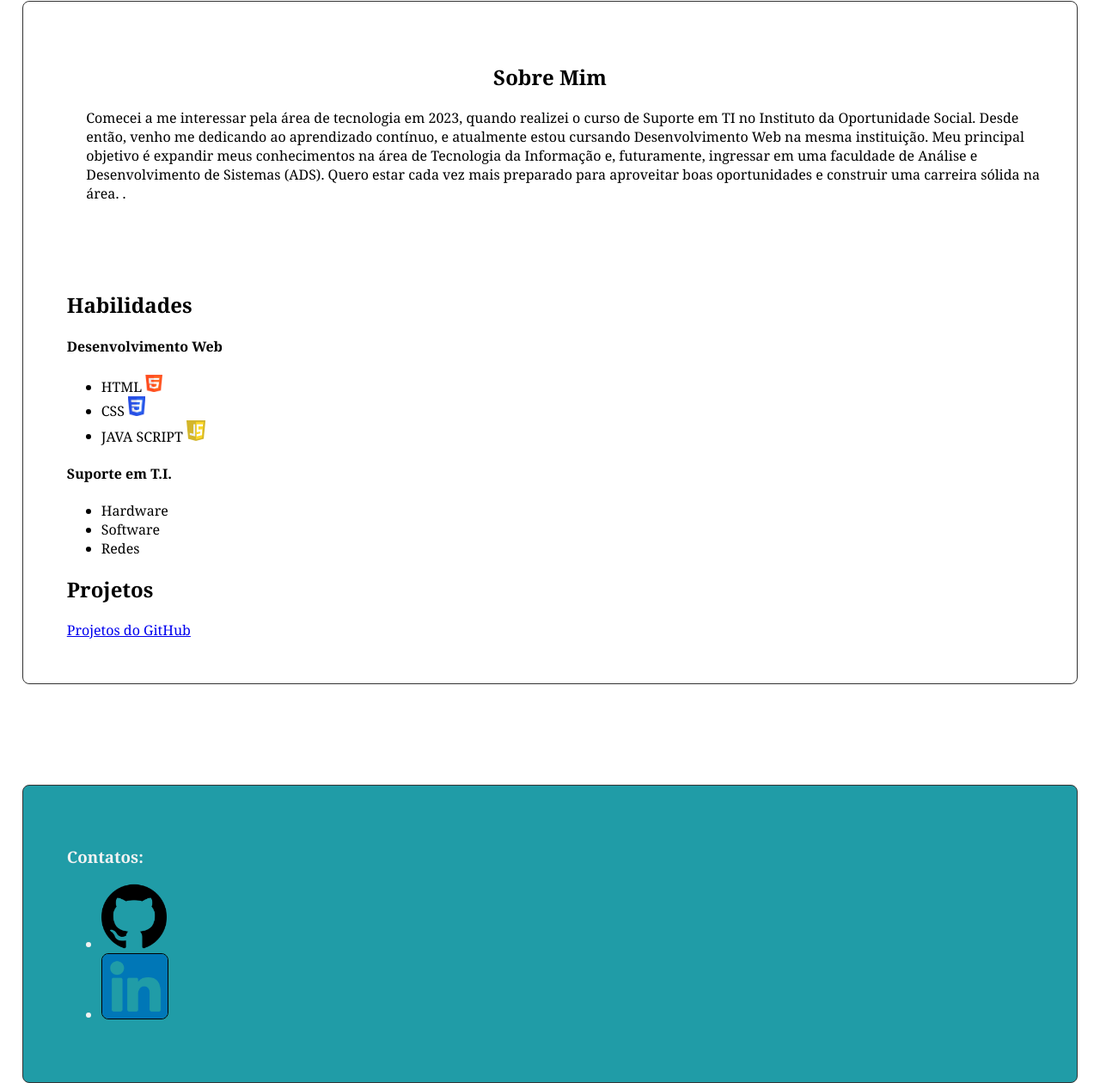
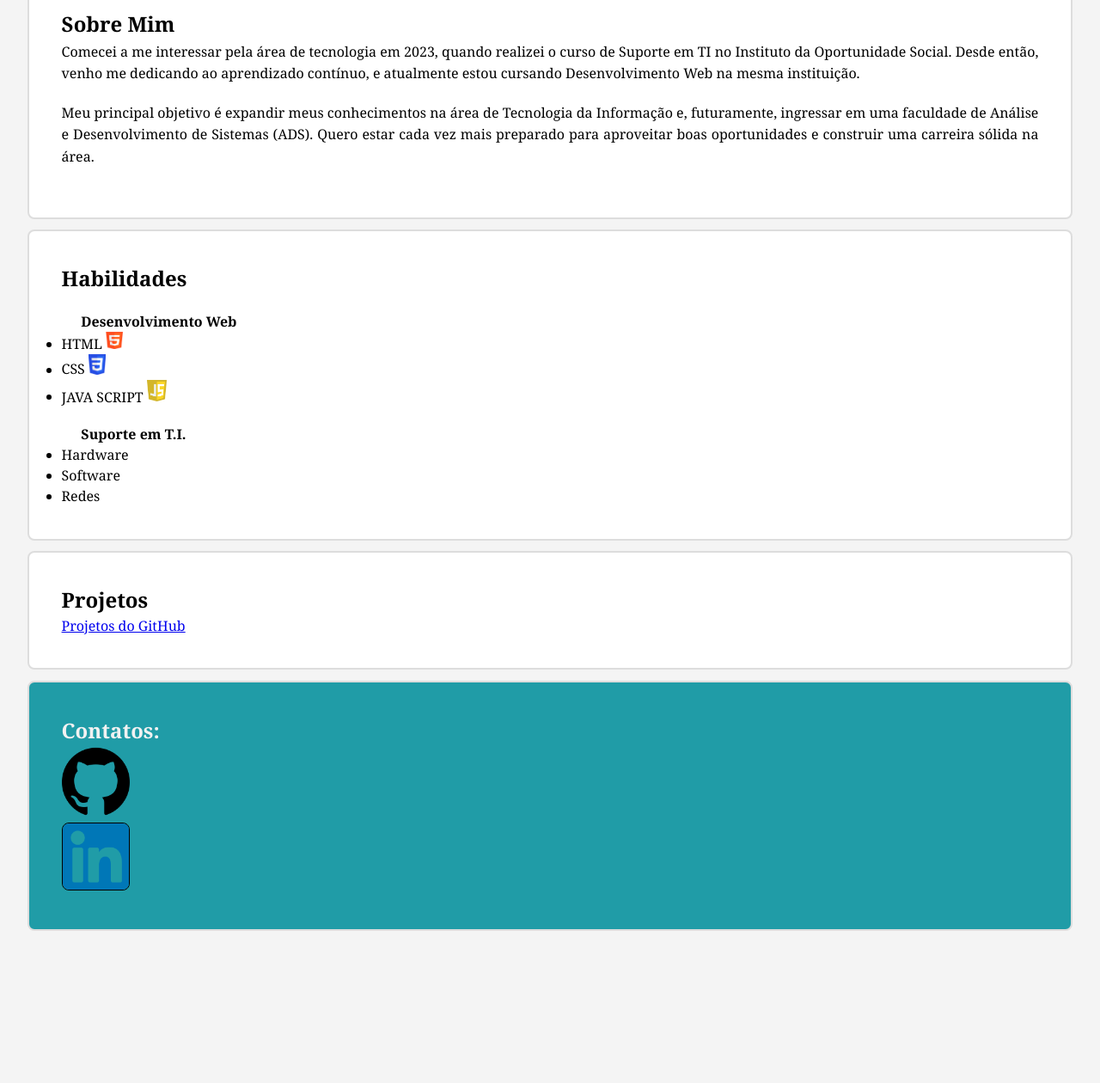
Before and after one commit to mateusqueirox/meuPortfolio, a plain HTML site: page index.html in a window 1280 px wide. Shown: the part 349-1609 px from the top of the page at 86% size. After the commit the page ends 1464 px from the top, so only its background shows below. Drawn offline with Linux system fonts and the light colour scheme.

Commit message:
arrumei os textos novamente

```diff
--- a/index.html
+++ b/index.html
@@ -4,13 +4,11 @@
 <head>
     <meta charset="UTF-8">
     <meta name="viewport" content="width=device-width, initial-scale=1.0">
+    <link rel="stylesheet" href="portfolio.css">
     <title>Portfólio</title>
 </head>
 
 <body>
-
-
-
     <header>
         <nav class="navegador">
             <ul>
@@ -24,20 +22,25 @@
         <p> Olá, meu nome é Mateus Queiroz. Este é o meu portfólio pessoal,
             onde compartilho minhas habilidades, projetos e aprendizados na área de tecnologia.</p>
     </header>
+
     <main>
         <section id="sobre">
-
             <h2>Sobre Mim</h2>
 
-            <p>Comecei a me interessar pela área de tecnologia em 2023, quando realizei o curso de Suporte em TI no Instituto da Oportunidade Social.
-             Desde então, venho me dedicando ao aprendizado contínuo, e atualmente estou cursando Desenvolvimento Web na mesma instituição.
-Meu principal objetivo é expandir meus conhecimentos na área de Tecnologia da Informação e, futuramente, ingressar em uma faculdade de Análise e Desenvolvimento de Sistemas (ADS). Quero estar cada vez mais preparado para aproveitar boas oportunidades e construir uma carreira sólida na área. . </p>
+            <p>Comecei a me interessar pela área de tecnologia em 2023, quando realizei o curso de Suporte em TI no
+                Instituto da Oportunidade Social.
+                Desde então, venho me dedicando ao aprendizado contínuo, e atualmente estou cursando Desenvolvimento Web
+                na mesma instituição. </p>
+
+            <p>Meu principal objetivo é expandir meus conhecimentos na área de Tecnologia da Informação e, futuramente,
+                ingressar em uma faculdade de Análise e Desenvolvimento de Sistemas (ADS). Quero estar cada vez mais
+                preparado para aproveitar boas oportunidades e construir uma carreira sólida na área.</p>
         </section>
 
-        <br><br><br>
+
 
         <section id="habilidades">
-            <div class="habs">
+
             <h2>Habilidades</h2>
 
             <h4>Desenvolvimento Web</h4>
@@ -54,7 +57,7 @@ Meu principal objetivo é expandir meus conhecimentos na área de Tecnologia da
                 <li>Software</li>
                 <li>Redes</li>
             </ul>
-            </div>
+
         </section>
 
         <section id="projetos">
@@ -66,21 +69,20 @@ Meu principal objetivo é expandir meus conhecimentos na área de Tecnologia da
         </section>
 
     </main>
-<br><br><br>
+
     <footer>
 
-     <h3>Contatos:</h3>
+        <h2>Contatos:</h2>
 
         <ul>
             <li><a href="https://github.com/mateusqueirox"><img src="assets/github.png" alt="" id="gitHub"></a></li>
 
-            <li><a href="https://www.linkedin.com/in/mateus-queiroz-b411a628b?utm_source=share&utm_campaign=share_via&utm_content=profile&utm_medium=android_app"><img src="assets/linkedin.png" alt="" id="linkedin"></a> </li>
+            <li><a  href="https://www.linkedin.com/in/mateus-queiroz-b411a628b?utm_source=share&utm_campaign=share_via&utm_content=profile&utm_medium=android_app"><img
+                        src="assets/linkedin.png" alt="" id="linkedin"></a> </li>
         </ul>
 
     </footer>
 
-   <link rel="stylesheet" href="portfolio.css">
-
 </body>
 
 </html>
--- a/portfolio.css
+++ b/portfolio.css
@@ -1,38 +1,47 @@
+ *{
+    margin: 0;
+    padding: 0;
+    box-sizing: border-box;
+ }
+
  body{
     margin: 0;
     font-family: Georgia, 'Times New Roman', Times, serif;
+    background-color: #f4f4f4;
+    line-height: 1.6;
+    padding: 20px;
  }
 
 
  header{
     background-color: #209ca7;
     color: #f2f2f2;
-    padding: 4%;
-    margin: 2%;
+    padding: 3%;
+    margin: 1%;
     text-align: center;
-    border: 1px solid #333;
+    border: 2px solid #ddd;
     border-radius: 8px;
+
 }
 
-main{
-    padding: 4%;
-    margin: 2%;
-    border: 1px solid #333;
-    border-radius: 8px;
-}
 nav ul{
 
     list-style: none;
     margin: 0;
     padding: 0;
+    display: flex;
+    justify-content: center;
     overflow: hidden;
     background-color: #333;
+    border-radius: 8px;
 }
 nav ul li{
     float: left;
+
 }
 
 nav ul li a{
+
     display: block;
     color: white;
     text-align: center;
@@ -56,8 +65,13 @@ nav ul li a:hover{
 
 }
 
+p{
+    line-height: 1.6;
+  text-align: justify;
+  margin-bottom: 20px;
+}
 
-h1, p {
+h1, h3, h4{
     margin-top: 20px;
     text-align: left;
     position: relative;
@@ -65,20 +79,48 @@ h1, p {
 }
 
 #sobre{
-    text-align: center;
+    line-height: 1.6;
+    padding: 3%;
+    margin: 1%;
+    border: 2px solid #ddd;
+    border-radius: 8px;
+    background-color: #fff;;
+}
+
+#habilidades{
+    line-height: 1.5;
+    padding: 3%;
+    margin: 1%;
+    border: 2px solid #ddd;
+    border-radius: 8px;
+    background-color: #fff;
+}
+
+#projetos{
+    line-height: 1.5;
+    padding: 3%;
+    margin: 1%;
+    border: 2px solid #ddd;
+    border-radius: 8px;
+    background-color: #fff;
 }
 
 footer{
+
     background-color: #209ca7;
     color: #f2f2f2;
-    padding: 4%;
-    margin: 2%;
+    padding: 3%;
+    margin: 1%;
     text-align: left;
-    border: 1px solid #333;
+    border: 2px solid #ddd;
     border-radius: 8px;
 
 }
 
+footer ul{
+      list-style: none;
+    padding-left: 0;
+}
 #linkedin{
     width: 7%;
 height: 7%;
```
Lines whose indentation alone changed are shown as unchanged.
